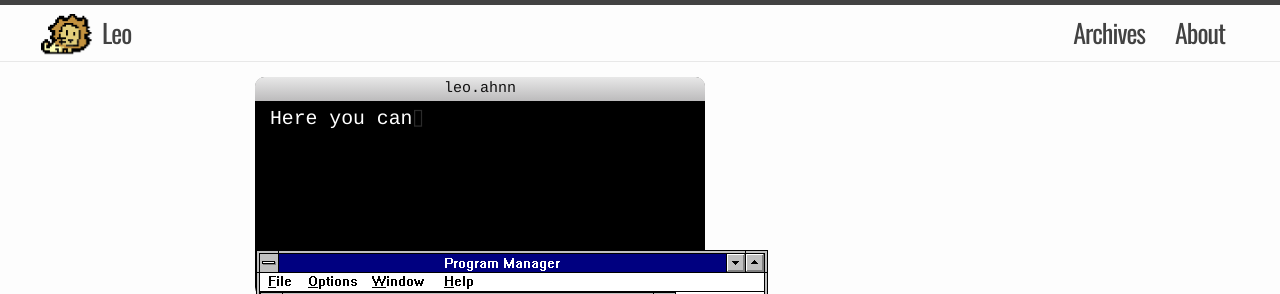
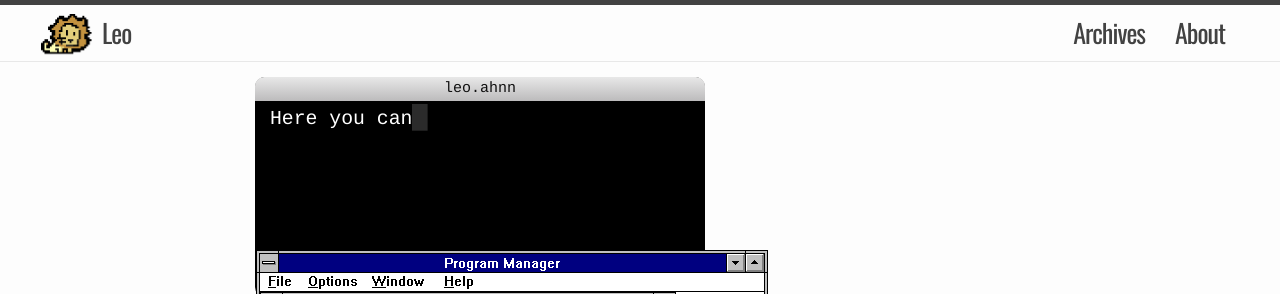
Before and after one commit to leoahnn/leosaysger.github.io, a Jekyll site: the page built from index.html, in a window 1280 px wide. Shown: the top 294 px of the page. Built offline with Jekyll 4.4.1, drawn with Linux system fonts in a browser that asks for light colours.

```diff
--- a/_layouts/home.html
+++ b/_layouts/home.html
@@ -21,7 +21,7 @@
     <script>
       $(function(){
           $(".element").typed({
-            strings: ["Hello! I'm Leo", "Welcome to my website. Make yourself at home.", "Here you can see my shameless self-promotion", "Here you can <a href='/about' class='type-link'> learn more about me</a> or you could <a href='/blog' class='type-link'>read about my journey</a> to become a web dev."],
+            strings: ["Hello! I'm Leo", "Welcome to my website. Make yourself at home.", "Here you can see my shameless self-promotion", "Here you can <a href='/about' class='type-link'> learn more about me</a> or <a href='/blog' class='type-link'>read about my journey</a> to become a full-stack web dev."],
             typeSpeed: 0
           });
       });
--- a/assets/js/typed.js
+++ b/assets/js/typed.js
@@ -397,7 +397,7 @@
         // show cursor
         showCursor: true,
         // character for cursor
-        cursorChar: "▯",
+        cursorChar: "█",
         // attribute to type (null == text)
         attr: null,
         // either html or text
```
